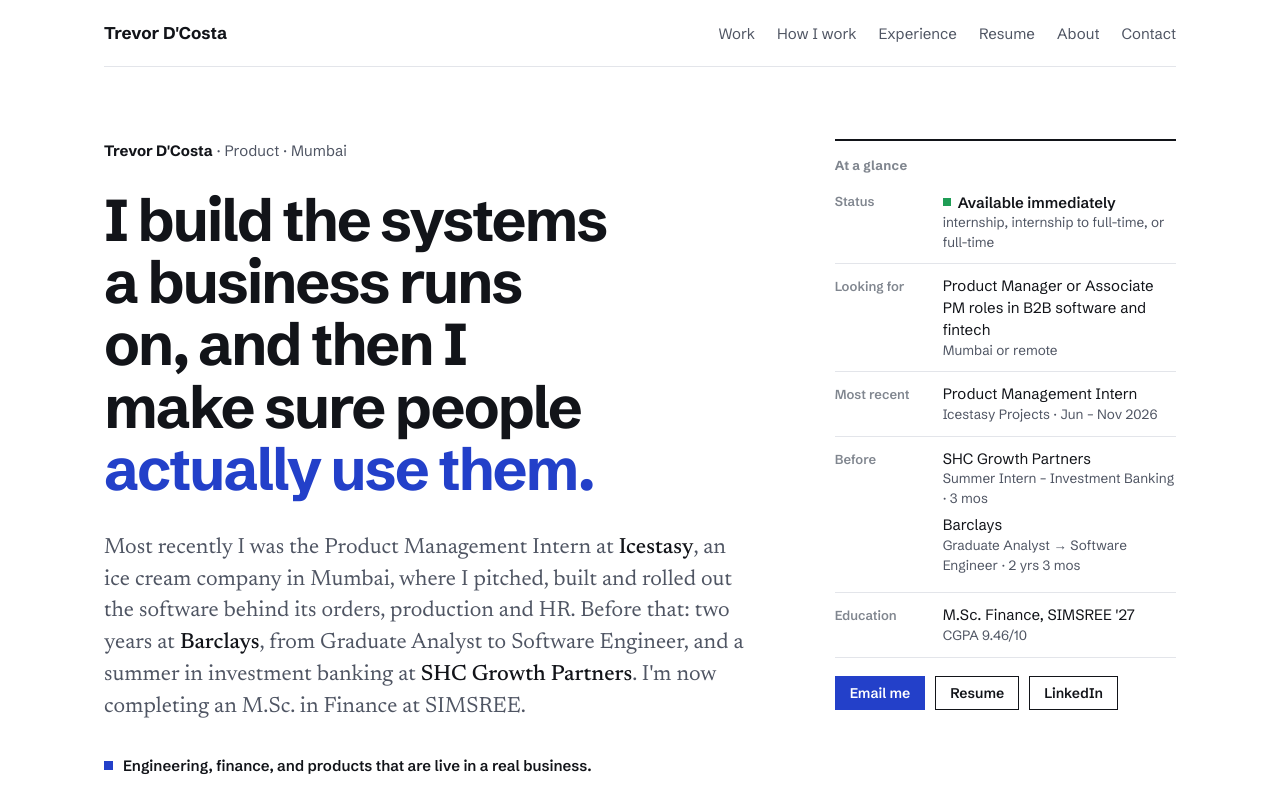
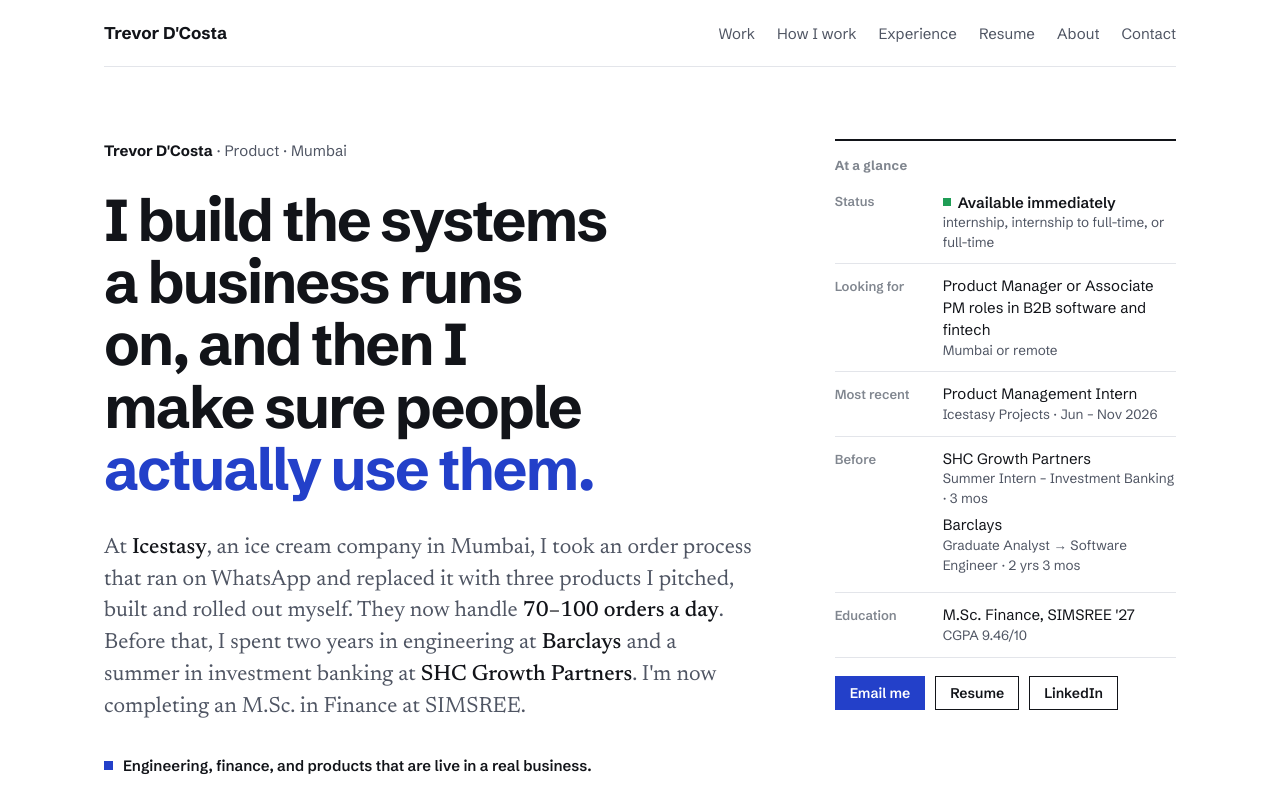
Before and after one commit to dcostat04/trevorportfolio, a plain HTML site: page index.html in a window 1280 px wide. Shown: the top 800 px of the page. Drawn offline with Linux system fonts and the light colour scheme.

Commit message:
Rewrite home intro to lead with the Icestasy outcome
Co-Authored-By: Claude Opus 5.5 <noreply@anthropic.com>
Claude-Session: https://claude.ai/code/session_01RwBeHGGAGo3TwgmPXoCywk

```diff
--- a/index.html
+++ b/index.html
@@ -42,7 +42,7 @@
       <div class="hero-text">
         <p class="kicker"><b>Trevor D'Costa</b> · Product · Mumbai</p>
         <h1>I build the systems a business runs on, and then I make sure people <em>actually use them.</em></h1>
-        <p class="facts">Most recently I was the Product Management Intern at <b>Icestasy</b>, an ice cream company in Mumbai, where I pitched, built and rolled out the software behind its orders, production and HR. Before that: two years at <b>Barclays</b>, from Graduate Analyst to Software Engineer, and a summer in investment banking at <b>SHC Growth Partners</b>. I'm now completing an M.Sc. in Finance at SIMSREE.</p>
+        <p class="facts">At <b>Icestasy</b>, an ice cream company in Mumbai, I took an order process that ran on WhatsApp and replaced it with three products I pitched, built and rolled out myself. They now handle <b>70–100 orders a day</b>. Before that, I spent two years in engineering at <b>Barclays</b> and a summer in investment banking at <b>SHC Growth Partners</b>. I'm now completing an M.Sc. in Finance at SIMSREE.</p>
         <p class="now">Engineering, finance, and products that are live in a real business.</p>
       </div>
       <aside class="glance" id="glance" aria-label="At a glance">
```
